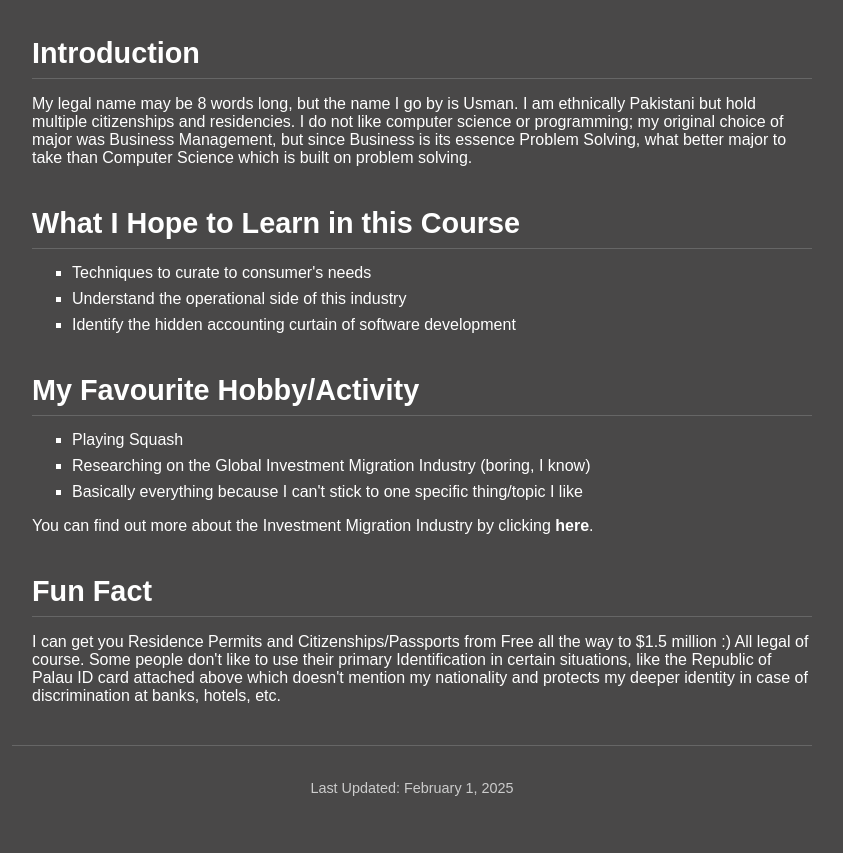
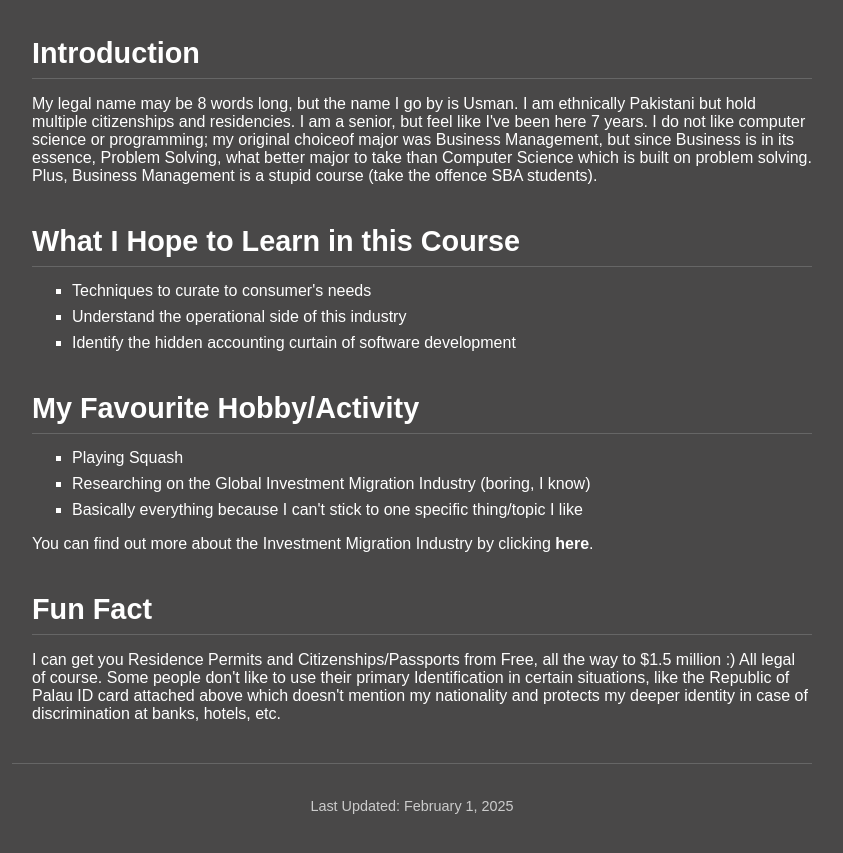
Before and after one commit to VoxScripts/usman, a plain HTML site: page index.html in a window 1280 px wide. Shown: the part 419-1272 px from the top of the page, without its empty margins (228-1071 px from the left). Drawn offline with Linux system fonts and the light colour scheme.

Commit message:
Update index.html

```diff
--- a/index.html
+++ b/index.html
@@ -120,9 +120,10 @@
             <h2>Introduction</h2>
             <p>
                 My legal name may be 8 words long, but the name I go by is Usman. I am ethnically Pakistani but hold
-                multiple citizenships and residencies. I do not like computer science or programming; my original choice
-                of major was Business Management, but since Business is its essence Problem Solving, what better major to
-                take than Computer Science which is built on problem solving.
+                multiple citizenships and residencies. I am a senior, but feel like I've been here 7 years. I do not like
+                computer science or programming; my original choiceof major was Business Management, but since Business is
+                in its essence, Problem Solving, what better major to take than Computer Science which is built on problem solving.
+                Plus, Business Management is a stupid course (take the offence SBA students).
             </p>
         </div>
 
@@ -157,7 +158,7 @@
         <div class="section">
             <h2>Fun Fact</h2>
             <p>
-                I can get you Residence Permits and Citizenships/Passports from Free all the way to $1.5 million :)
+                I can get you Residence Permits and Citizenships/Passports from Free, all the way to $1.5 million :)
                 All legal of course. Some people don't like to use their primary Identification in certain situations,
                 like the Republic of Palau ID card attached above which doesn't mention my nationality and protects my
                 deeper identity in case of discrimination at banks, hotels, etc.
```
